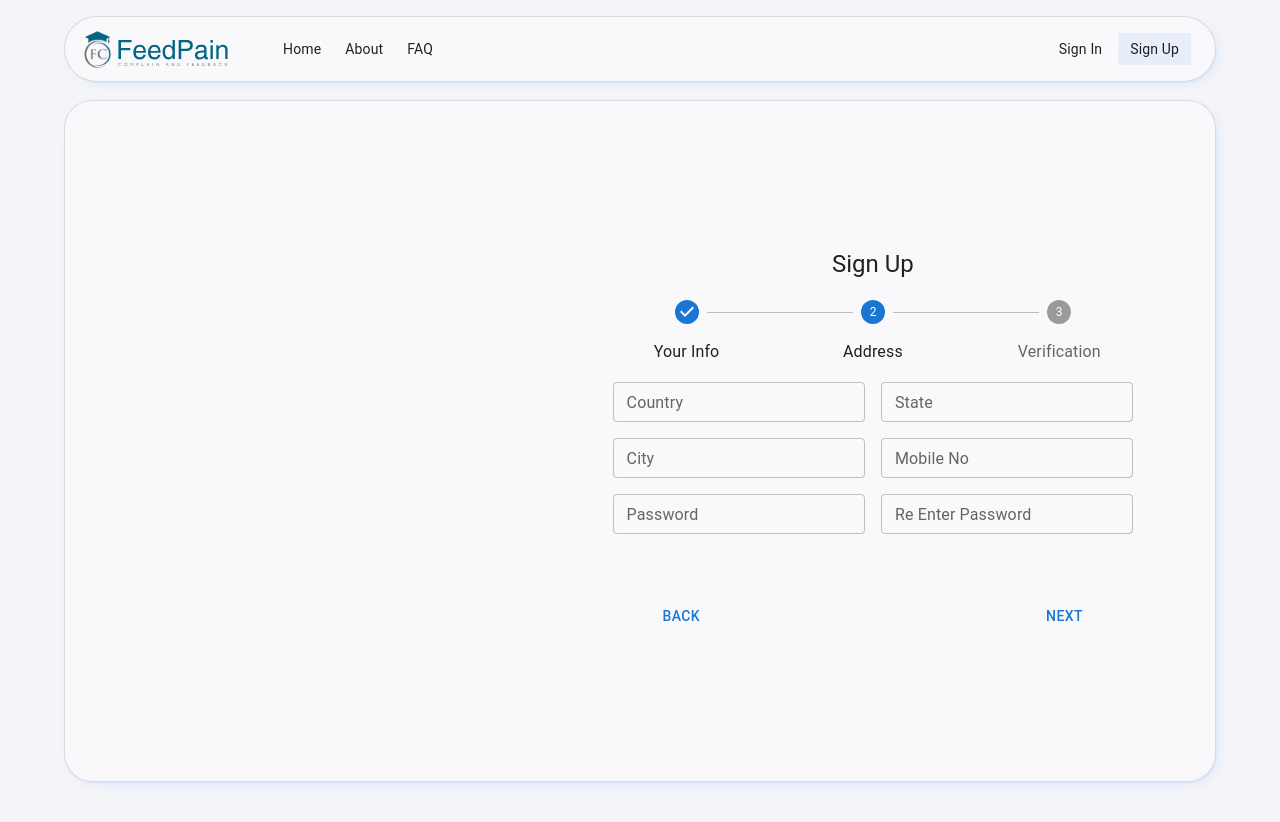
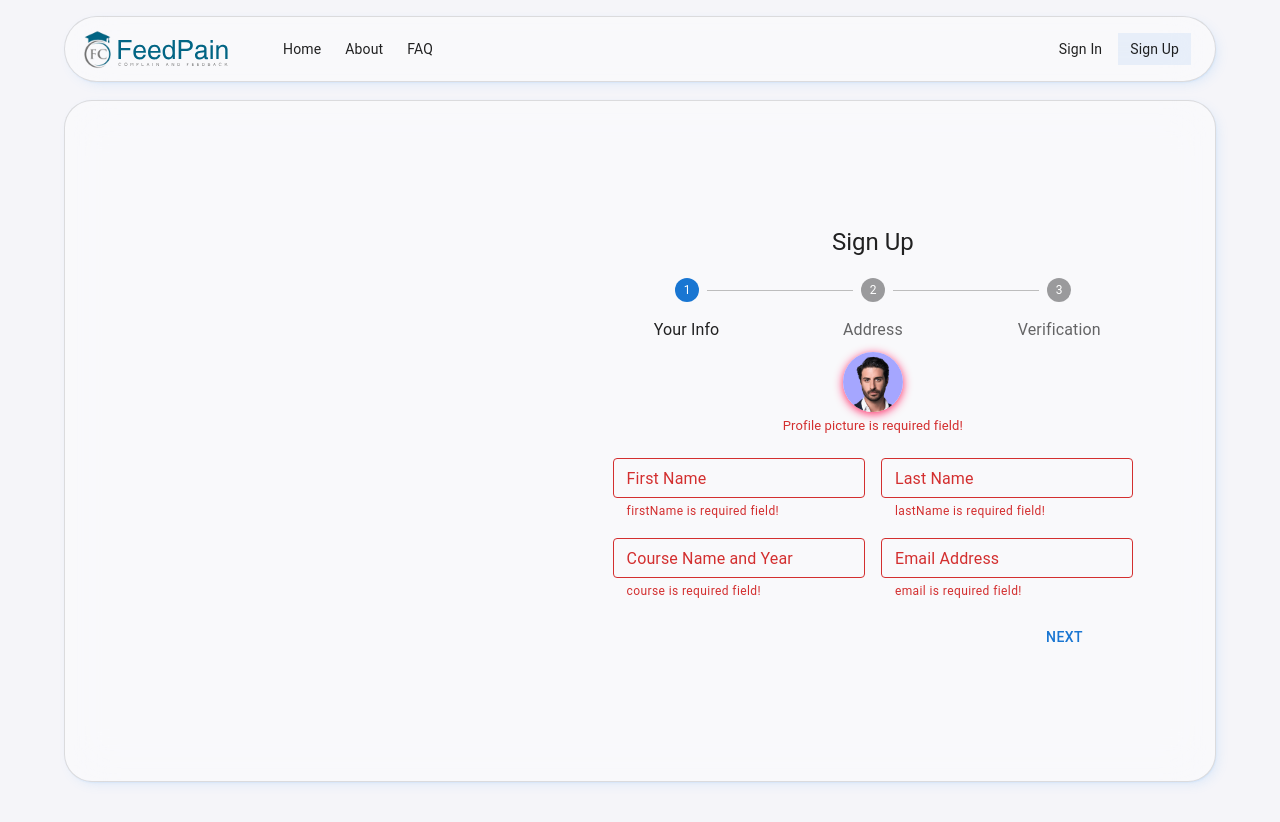
Before and after one commit to ShridattaB/feedpain, a React (Create React App) app: page /sign-up in a window 1280 px wide. Both pictures are taken after a click on the button "NEXT". Shown: the top 822 px of the page. Built offline with nearby package versions, Linux system fonts and the light colour scheme.

Commit message:
registatrion Flow intigration

```diff
--- a/src/Components/Form/ImageInput/ImageInput.jsx
+++ b/src/Components/Form/ImageInput/ImageInput.jsx
@@ -1,16 +1,52 @@
-import { Avatar } from "@mui/material";
-import React from "react";
+import { Avatar, Typography } from "@mui/material";
+import React, { useState } from "react";
 
-export default function ImageInput({ id, name }) {
+export default function ImageInput({ id, name, error, helperText, value=null }) {
+  const [image, setImage] = useState(value && URL.createObjectURL(value));
+  const onImageChange = (event) => {
+    if (event.target.files && event.target.files[0]) {
+      setImage(URL.createObjectURL(event.target.files[0]));
+    }
+  };
   return (
-    <>
+    <div
+      style={{
+        display: "flex",
+        flexDirection: "column",
+        alignItems: "center",
+        justifyContent: "center",
+      }}
+    >
       <input
         type="file"
         id={id + `-file`}
         style={{ display: "none" }}
         name={name}
+        accept="image/gif, image/jpeg, image/png"
+        onChange={onImageChange}
       />
-      <Avatar component="label"  style={{height:"60px", width:"60px",boxShadow:"0px 2px 10px 0px #0265848c"}} htmlFor={id + `-file`} src="/images/avatars/1.png" />
-    </>
+      <Avatar
+        component="label"
+        style={{
+          height: "60px",
+          width: "60px",
+          boxShadow: `${
+            error
+              ? "rgb(255 4 75 / 85%) 0px 2px 10px 0px"
+              : "0px 2px 10px 0px #0265848c"
+          }`,
+        }}
+        htmlFor={id + `-file`}
+        src={image || "/images/avatars/1.png"}
+      />
+      {error && (
+        <Typography
+          style={{ color: "#d32f2f", marginTop: "4px" }}
+          fontSize={"small"}
+        >
+          {helperText}
+        </Typography>
+      )}
+    </div>
   );
 }
--- a/src/Components/Pages/App.jsx
+++ b/src/Components/Pages/App.jsx
@@ -1,10 +1,14 @@
-import React from "react";
+import React, { useEffect } from "react";
 import { BrowserRouter } from "react-router-dom";
 import { AuthProvider } from "../../Context/AuthContext";
+import axios from "axios";
 export default function App() {
+  useEffect(() => {
+    axios.defaults.baseURL = "http://192.168.1.4:8083";
+  }, []);
   return (
     <BrowserRouter>
-      <AuthProvider/>
+      <AuthProvider />
     </BrowserRouter>
   );
 }
--- a/src/Components/Pages/Landing/Sign-in/SignIn.jsx
+++ b/src/Components/Pages/Landing/Sign-in/SignIn.jsx
@@ -7,24 +7,37 @@ import Typography from "@mui/material/Typography";
 import { createTheme } from "@mui/material/styles";
 import { useAuth } from "../../../../hooks/useAuth";
 import InputText from "../../../Form/InputText/InputText";
+import validation from "../validation";
+import { isEmpty } from "../../../../Utils";
 
 // TODO remove, this demo shouldn't need to reset the theme.
 
 const defaultTheme = createTheme();
 
 export default function SignIn() {
+  const [error, setError] = React.useState({});
   const { login } = useAuth();
   const handleSubmit = (event) => {
     event.preventDefault();
+    setError({});
     const data = new FormData(event.currentTarget);
-    login(data);
+    const err=validation(data)
+    setError(err);
+    if(isEmpty(err))
+    login(data)
   };
 
+
   return (
-    <Grid container spacing={4} height={"100%"} alignItems={"center"} justifyContent={"space-around"} className="sign-in">
-      <Grid item sm={4} >
-
-      </Grid>
+    <Grid
+      container
+      spacing={4}
+      height={"100%"}
+      alignItems={"center"}
+      justifyContent={"space-around"}
+      className="sign-in"
+    >
+      <Grid item sm={4}></Grid>
       <Grid item sm={4}>
         <Box
           sx={{
@@ -51,6 +64,8 @@ export default function SignIn() {
               name="email"
               autoComplete="email"
               autoFocus
+              error={error.email}
+              helperText={error.email}
             />
             <InputText
               margin="normal"
@@ -61,6 +76,8 @@ export default function SignIn() {
               type="password"
               id="password"
               autoComplete="current-password"
+              error={error.password}
+              helperText={error.password}
             />
 
             <Button
--- a/src/Components/Pages/Landing/Sign-up/SignUp.jsx
+++ b/src/Components/Pages/Landing/Sign-up/SignUp.jsx
@@ -2,20 +2,16 @@ import * as React from "react";
 import Grid from "@mui/material/Grid";
 import CustomStepper from "../../../stepper/CustomStepper";
 import InputText from "../../../Form/InputText/InputText";
-import { Button, Typography } from "@mui/material";
+import {  Typography } from "@mui/material";
 import ImageInput from "../../../Form/ImageInput/ImageInput";
+import { signUpStep1, signUpStep2, signUpStep3 } from "../validation";
+import { isEmpty } from "../../../../Utils";
 
 // TODO remove, this demo shouldn't need to reset the theme.
 
 export default function SignUp() {
-  const handleSubmit = (event) => {
-    event.preventDefault();
-    const data = new FormData(event.currentTarget);
-    // console.log({
-    //   email: data.get("email"),
-    //   password: data.get("password"),
-    // });
-  };
+  const [error, setError] = React.useState({});
+  const [userData, setUserData] = React.useState({});
   const steps = [
     {
       title: "Your Info",
@@ -39,51 +35,159 @@ export default function SignUp() {
           marginBottom: "14px",
         }}
       >
-        <ImageInput />
+        <ImageInput
+          name="profileUrl"
+          id="profileUrl"
+          error={!!error.profileUrl}
+          helperText={error.profileUrl}
+          value={userData.profileUrl}
+        />
       </div>
       <InputText
         autoComplete="given-name"
         name="firstName"
-        required
         id="firstName"
         label="First Name"
+        defaultValue={userData.firstName}
         autoFocus
+        error={!!error.firstName}
+        helperText={error.firstName}
       />
       <InputText
-        required
         id="lastName"
         label="Last Name"
         name="lastName"
+        defaultValue={userData.lastName}
         autoComplete="family-name"
+        error={!!error.lastName}
+        helperText={error.lastName}
       />
       <InputText
-        required
         id="course"
         label="Course Name and Year"
         name="course"
+        defaultValue={userData.course}
+        error={!!error.course}
+        helperText={error.course}
       />
       <InputText
-        required
         id="email"
         label="Email Address"
         name="email"
-        autoComplete="email"
+        defaultValue={userData.email}
+        error={!!error.email}
+        helperText={error.email}
       />
     </>,
     <>
-      <InputText name="country" id="country" label="Country" sx={{ mt: 2 }} />
-      <InputText name="state" id="state" label="State" sx={{ mt: 2 }} />
-      <InputText name="city" id="city" label="City" sx={{ mt: 2 }} />
-      <InputText name="mobile_no" id="mobile_no" label="Mobile No" />
-      <InputText name="password" id="password" label="Password" />
-      <InputText name="rePassword" id="rePassword" label="Re Enter Password" />
+      <InputText
+        name="country"
+        id="country"
+        label="Country"
+        sx={{ mt: 2 }}
+        defaultValue={userData.country}
+        error={!!error.country}
+        helperText={error.country}
+      />
+      <InputText
+        name="state"
+        id="state"
+        label="State"
+        sx={{ mt: 2 }}
+        defaultValue={userData.state}
+        error={!!error.state}
+        helperText={error.state}
+      />
+      <InputText
+        name="city"
+        id="city"
+        label="City"
+        sx={{ mt: 2 }}
+        defaultValue={userData.city}
+        error={!!error.city}
+        helperText={error.city}
+      />
+      <InputText
+        name="mobileNo"
+        id="mobileNo"
+        label="Mobile No"
+        defaultValue={userData.mobileNo}
+        error={!!error.mobileNo}
+        helperText={error.mobileNo}
+      />
+      <InputText
+        name="password"
+        type="password"
+        id="password"
+        label="Password"
+        defaultValue={userData.password}
+        error={!!error.password}
+        helperText={error.password}
+      />
+      <InputText
+        name="rePassword"
+        type="password"
+        id="rePassword"
+        label="Re Enter Password"
+        defaultValue={userData.rePassword}
+        error={!!error.rePassword}
+        helperText={error.rePassword}
+      />
     </>,
     <>
-      <Typography sx={{mt:"40px",mb:"20px"}} >We have sent you an OTP over mail
-          please use that for verification.</Typography>
-      <InputText name="otp" id="otp" label="OTP" />{" "}
+      <Typography sx={{ mt: "40px", mb: "20px" }}>
+        We have sent you an OTP over mail please use that for verification.
+      </Typography>
+      <InputText
+        name="otp"
+        id="otp"
+        label="OTP"
+        defaultValue={userData.otp}
+        error={!!error.otp}
+        helperText={error.otp}
+      />
     </>,
   ];
+  const sendOtpApiCall=()=>{
+
+  }
+  const verifyOtpApiCall=()=>{
+    //uploadImage
+    //registration
+
+  }
+
+  const handleSubmit = (ref, step) => {
+    if (!ref) return;
+    const formData = new FormData(ref.current);
+    let validatedData;
+    switch (step) {
+      case 1:
+        validatedData = signUpStep1(formData,userData.profileUrl);
+        break;
+      case 2:
+        validatedData = signUpStep2(formData);
+        break;
+      default:
+        validatedData = signUpStep3(formData);
+        break;
+    }
+
+    let { err, data } = validatedData;
+    setError(err);
+    if (isEmpty(err)) {
+      setUserData({ ...userData, ...data });
+      if(step===2)
+      {
+        sendOtpApiCall(userData.email)
+      }
+      if(step===3)
+      {
+        verifyOtpApiCall()
+      }
+      return true;
+    }
+  };
 
   return (
     <Grid
@@ -99,9 +203,9 @@ export default function SignUp() {
           stepperData={{
             steps,
             data,
-            action: <Button>Submit</Button>,
             title: "Sign Up",
           }}
+          handleSubmit={handleSubmit}
         />
       </Grid>
     </Grid>
--- /dev/null
+++ b/src/Components/Pages/Landing/validation.js
@@ -0,0 +1,97 @@
+import {
+  checkPassword,
+  textOnly,
+  validateEmail,
+} from "../../../Utils/validations";
+
+export default (data) => {
+  const err = {};
+  const email = data.get("email");
+  const password = data.get("password");
+  if (!password) err.password = "password is required field!";
+  if (!email) err.email = "email is required field!";
+  if (email && !validateEmail(email))
+    err.email = "You have entered an invalid email address!";
+  return err;
+};
+export const signUpStep1 = (formData, haveImage) => {
+  const err = {};
+  const data = {};
+  for (const pair of formData.entries()) {
+    if (!pair[1]) err[pair[0]] = `${pair[0]} is required field!`;
+    else {
+      switch (pair[0]) {
+        case "profileUrl":
+          if (pair[1].name) {
+            data[pair[0]] = pair[1];
+            break;
+          }
+          if (!haveImage) err[pair[0]] = `Profile picture is required field!`;
+          break;
+        case "firstName":
+          if (!textOnly(pair[1]))
+            err[pair[0]] = `Invalid input for ${pair[0]}!`;
+          break;
+        case "lastName":
+          if (!textOnly(pair[1]))
+            err[pair[0]] = `Invalid input for ${pair[0]}!`;
+          break;
+        case "email":
+          if (!validateEmail(pair[1]))
+            err[pair[0]] = `You have entered an invalid email address!`;
+          break;
+        default:
+          break;
+      }
+      if (pair[0] !== "profileUrl") data[pair[0]] = pair[1];
+    }
+  }
+  return { err, data };
+};
+export const signUpStep2 = (formData) => {
+  const err = {};
+  const data = {};
+  for (const pair of formData.entries()) {
+    if (!pair[1]) err[pair[0]] = `${pair[0]} is required field!`;
+    else {
+      switch (pair[0]) {
+        case "mobileNo":
+          if (!textOnly(pair[1]))
+            err[pair[0]] = `Invalid input for ${pair[0]}!`;
+          break;
+        case "password":
+          if (!checkPassword(pair[1]))
+            err[pair[0]] = `Password must meet complexity requirements`;
+          break;
+        case "rePassword":
+          if (formData.get("password") !== pair[1])
+            err[pair[0]] = `Password Re-Password Mismatch!`;
+          break;
+        default:
+          break;
+      }
+      data[pair[0]] = pair[1];
+    }
+  }
+  return { err, data };
+};
+export const signUpStep3 = (formData) => {
+  const err = {};
+  const data = {};
+  for (const pair of formData.entries()) {
+    if (!pair[1]) err[pair[0]] = `${pair[0]} is required field!`;
+    else {
+      switch (pair[0]) {
+        case "otp":
+          if (!textOnly(pair[1]))
+            err[pair[0]] = `Invalid input for ${pair[0]}!`;
+          break;
+
+        default:
+          break;
+      }
+      data[pair[0]] = pair[1];
+    }
+  }
+  return { err, data };
+};
--- a/src/Components/stepper/CustomStepper.jsx
+++ b/src/Components/stepper/CustomStepper.jsx
@@ -9,12 +9,12 @@ import {
   styled,
 } from "@mui/material";
 
-import React, { useState } from "react";
-import "./CustomStepper.css"
-export default function CustomStepper({ stepperData }) {
-  const { steps, data, action, title } = stepperData;
+import React, { useRef, useState } from "react";
+import "./CustomStepper.css";
+export default function CustomStepper({ stepperData, handleSubmit }) {
+  const { steps, data,  title } = stepperData;
   const [step, setStep] = useState(0);
-
+  const formRef = useRef(null);
   const renderContent = () => {
     return (
       <Box
@@ -22,14 +22,13 @@ export default function CustomStepper({ stepperData }) {
           "& .MuiTextField-root": { m: 1, width: "25ch" },
           alignItems: "center",
           textAlign: "center",
-          height:"100%"
+          height: "100%",
         }}
       >
         {data[step]}
       </Box>
     );
   };
-
 
   const totalSteps = steps.length - 1;
   return (
@@ -38,6 +37,9 @@ export default function CustomStepper({ stepperData }) {
       flexDirection={"column"}
       justifyContent={"center"}
       alignItems={"center"}
+      component="form"
+      noValidate
+      ref={formRef}
     >
       <Typography
         variant="h5"
@@ -64,11 +66,14 @@ export default function CustomStepper({ stepperData }) {
           {step > 0 && <Button onClick={(e) => setStep(step - 1)}>Back</Button>}
         </Grid>
         <Grid item>
-          {totalSteps === step ? (
-            action
-          ) : (
-            <Button onClick={(e) => setStep(step + 1)}>Next</Button>
-          )}
+          <Button
+            onClick={(e) => {
+
+              if (handleSubmit(formRef, step + 1) && totalSteps !== step) setStep(step + 1);
+            }}
+          >
+            {totalSteps === step ? "Submit" : "Next"}
+          </Button>
         </Grid>
       </Grid>
     </Box>
--- a/src/Context/AuthContext.jsx
+++ b/src/Context/AuthContext.jsx
@@ -3,6 +3,7 @@ import { Routes, useLocation, useNavigate } from "react-router-dom";
 import { getRoutes } from "../Router";
 import { routeList } from "../Router/routeList";
 import { getUserData } from "../Utils";
+import axios from "axios";
 
 // ** Defaults
 const defaultProvider = {
@@ -22,19 +23,23 @@ function AuthProvider() {
   const location = useLocation();
   const handleLogin = (data) => {
     setLoading(true);
-    if (data.get("email").includes("admin")) {
-      localStorage.setItem(
-        "accessToken",
-        "eyJhbGciOiJIUzI1NiIsInR5cCI6IkpXVCJ9.eyJzdWIiOiIxMjM0NTY3ODkwIiwibmFtZSI6IkpvaG4gRG9lIiwiaWF0IjoxNTE2MjM5MDIyLCJleHAiOiIiLCJyb2xlIjoiQWRtaW4ifQ.gtK1SEC1PZ2DrLBc27l4d8XubjXd01r4gp_G-f1uTsw"
-      );
-      setUser(getUserData());
-    } else {
-      localStorage.setItem(
-        "accessToken",
-        "eyJhbGciOiJIUzI1NiIsInR5cCI6IkpXVCJ9.eyJzdWIiOiIxMjM0NTY3ODkwIiwibmFtZSI6IkpvaG4gRG9lIiwiaWF0IjoxNTE2MjM5MDIyLCJleHAiOiIiLCJyb2xlIjoiVXNlciJ9.5xzzJaibTrUOuhwxiHu2Jc-WMiACgzzhyCF2jA0ogWU"
-      );
-      setUser(getUserData());
-    }
+      axios.post("/role/save",{email:data.get("email"),password:data.get("password")}).then(respoce=>{
+
+      }).catch((error)=>{
+
+      })
+      // localStorage.setItem(
+      //   "accessToken",
+      //   "eyJhbGciOiJIUzI1NiIsInR5cCI6IkpXVCJ9.eyJzdWIiOiIxMjM0NTY3ODkwIiwibmFtZSI6IkpvaG4gRG9lIiwiaWF0IjoxNTE2MjM5MDIyLCJleHAiOiIiLCJyb2xlIjoiQWRtaW4ifQ.gtK1SEC1PZ2DrLBc27l4d8XubjXd01r4gp_G-f1uTsw"
+      // );
+      // setUser(getUserData());
+    // } else {
+    //   localStorage.setItem(
+    //     "accessToken",
+    //     "eyJhbGciOiJIUzI1NiIsInR5cCI6IkpXVCJ9.eyJzdWIiOiIxMjM0NTY3ODkwIiwibmFtZSI6IkpvaG4gRG9lIiwiaWF0IjoxNTE2MjM5MDIyLCJleHAiOiIiLCJyb2xlIjoiVXNlciJ9.5xzzJaibTrUOuhwxiHu2Jc-WMiACgzzhyCF2jA0ogWU"
+    //   );
+    //   setUser(getUserData());
+    // }
   };
   const handleLogout = () => {
     localStorage.clear();
--- a/src/Utils/index.js
+++ b/src/Utils/index.js
@@ -56,3 +56,13 @@ export function parseJwt() {
     window.location="/"
   }
 }
+
+export function isEmpty(obj) {
+  for (const prop in obj) {
+    if (Object.hasOwn(obj, prop)) {
+      return false;
+    }
+  }
+
+  return true;
+}
--- a/src/Utils/validations.js
+++ b/src/Utils/validations.js
@@ -0,0 +1,20 @@
+export function validateEmail(inputText) {
+  if (!inputText) return false;
+  const mailFormat = /^[\w-.]+@[\w-]+(\.[\w-]+)*$/;
+  return inputText.match(mailFormat);
+}
+export function validateMobileNo(inputText) {
+  if (!inputText) return false;
+  const mobileFormate = /^\d{10}$/;
+  return inputText.match(mobileFormate);
+}
+export function textOnly(inputText) {
+  if (!inputText) return false;
+  const formate = /^[A-Za-z]*/;
+  return inputText.match(formate);
+}
+export function checkPassword(inputText) {
+  if (!inputText) return false;
+  const formate = /^(?=.*[0-9])(?=.*[!@#$%^&*])[a-zA-Z0-9!@#$%^&*]{6,16}$/;
+  return inputText.match(formate);
+}
```
Also changed, not shown: src/Components/Form/InputText/InputText.jsx (line endings or trailing spaces).
